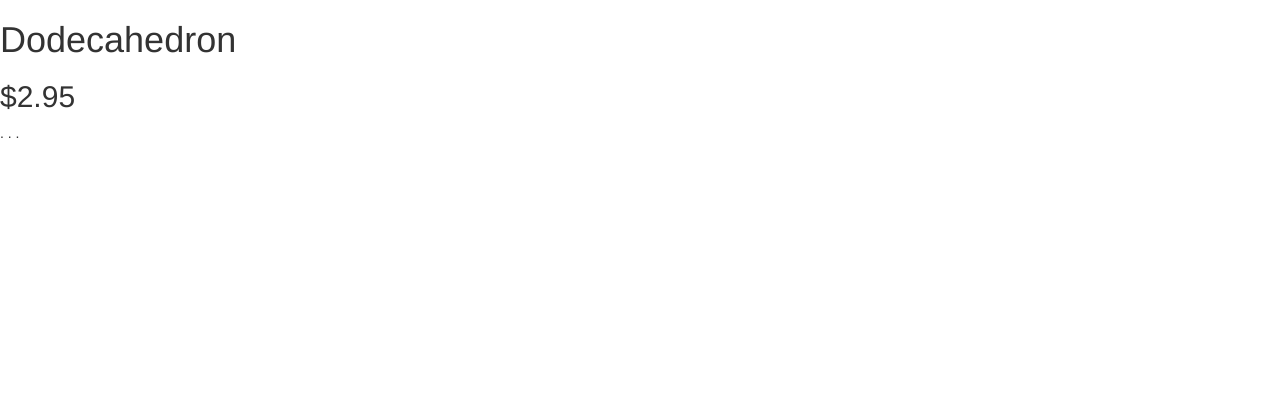
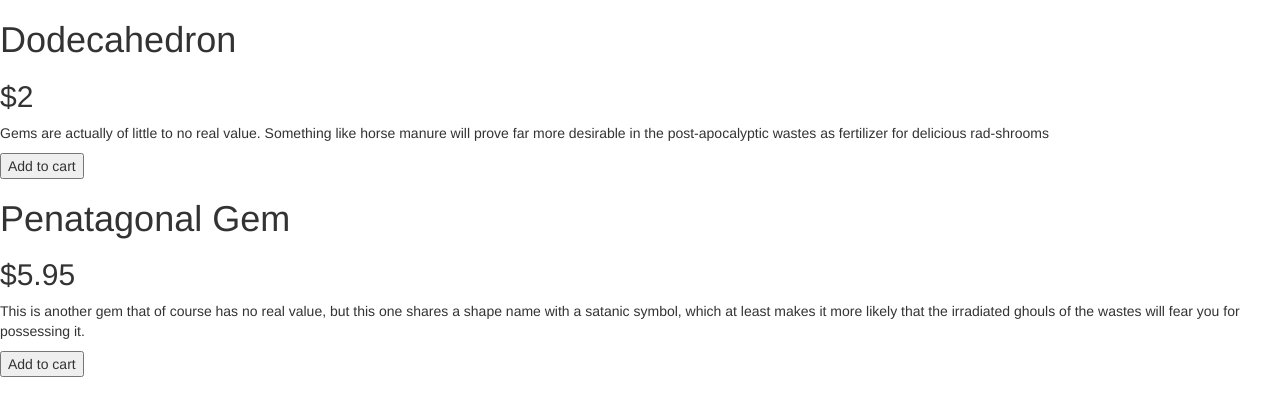
Before and after one commit to cbmason/cs_angular_tutorial, a website: page index.html in a window 1280 px wide. Drawn offline with nearby package versions, Linux system fonts and the light colour scheme.

Commit message:
Lessons 1.5-1.7, angular built-in directives

```diff
--- a/app.js
+++ b/app.js
@@ -2,11 +2,24 @@
         var app = angular.module( 'store', []);
 
         app.controller('StoreController', function(){
-                this.product = gem;
+                this.products = gems;
         });
-        var gem = {
+        var gems = [
+        {
                 name: 'Dodecahedron',
-                price: 2.95,
-                description: '. . .',
-        }
+                price: 2.00,
+                description: 'Gems are actually of little to no real value.  Something like horse manure will prove far more desirable in the post-apocalyptic wastes as fertilizer for delicious rad-shrooms',
+                canPurchase: true,
+                soldOut: false,
+        },
+        {
+                name: "Penatagonal Gem",
+                price: 5.95,
+                description: "This is another gem that of course has no real value, but this one shares a shape name with a satanic symbol, which at least makes it more likely that the irradiated ghouls of the wastes will fear you for possessing it.",
+                canPurchase: true,
+                soldOut: false,
+        },
+
+        ];
+
 })();
--- a/index.html
+++ b/index.html
@@ -6,11 +6,12 @@
     <link rel="stylesheet" type="text/css" href="bootstrap.min.css" />
   </head>
 
-  <body>
-    <div ng-controller="StoreController as store">
-      <h1> {{store.product.name}} </h1>
-      <h2> ${{store.product.price}} </h2>
-      <p> {{store.product.description}} </p>
+  <body ng-controller="StoreController as store">
+    <div ng-repeat="product in store.products">
+      <h1> {{product.name}} </h1>
+      <h2> ${{product.price}} </h2>
+      <p> {{product.description}} </p>
+      <button ng-show="product.canPurchase"> Add to cart </button>
     </div>
     <script type="text/javascript" src="node_modules/angular/angular.min.js"></script>
     <script type="text/javascript" src="app.js"></script>
```
